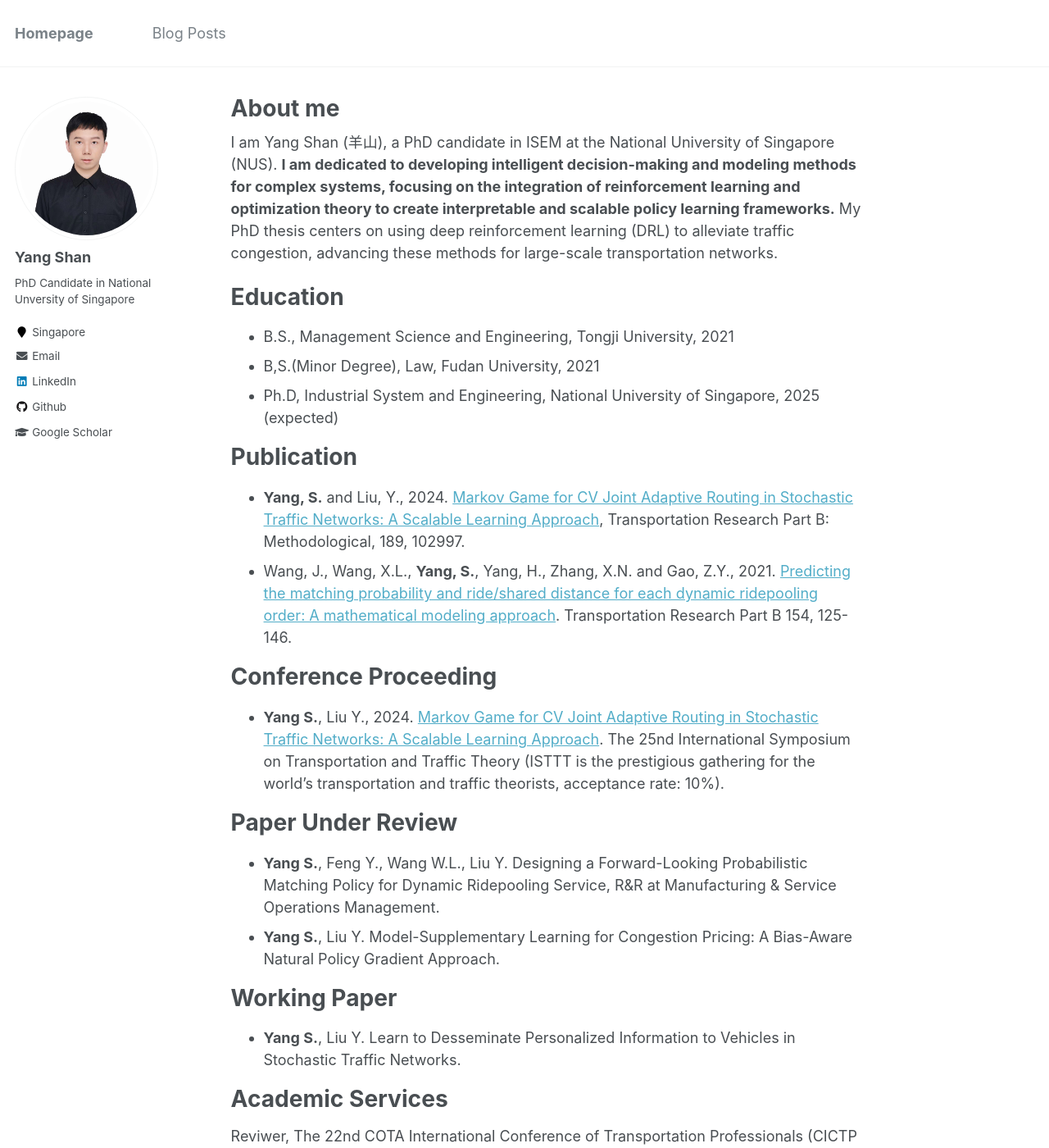
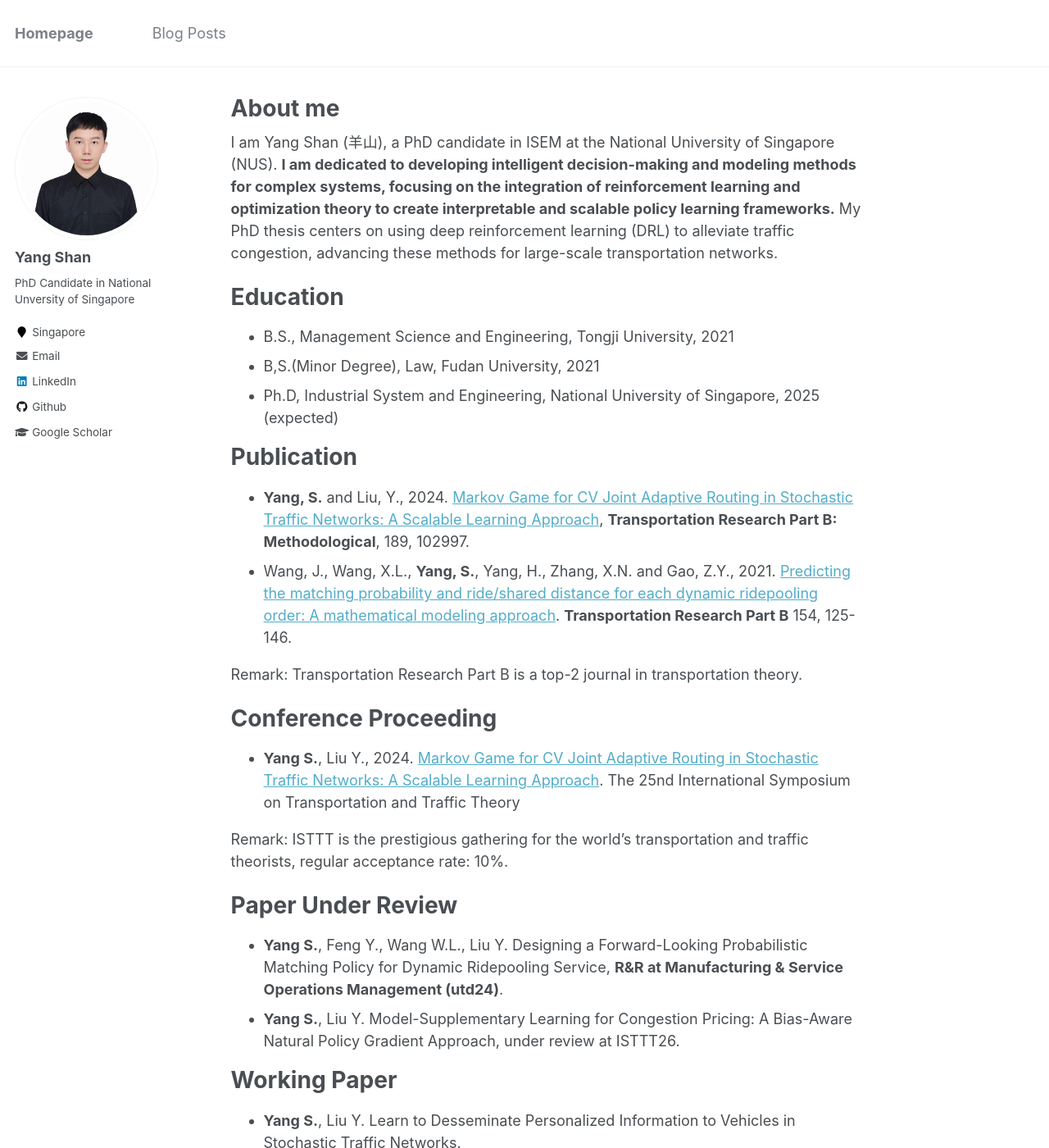
Before and after one commit to seanys/seanys.github.io, a Jekyll site: the page built from _pages/about.md, in a window 1280 px wide and 1400 px high. Shown: the whole window at 82% size. Built offline with Jekyll 4.4.1, drawn with Linux system fonts in a browser that asks for light colours.

Commit message:
Enhance publication details in about.md
Added journal names and remarks for clarity in publication and conference proceeding sections.

```diff
--- a/_pages/about.md
+++ b/_pages/about.md
@@ -18,17 +18,21 @@ Education
 
 Publication
 ======
-* **Yang, S.** and Liu, Y., 2024. [Markov Game for CV Joint Adaptive Routing in Stochastic Traffic Networks: A Scalable Learning Approach](https://www.sciencedirect.com/science/article/abs/pii/S0191261524001218), Transportation Research Part B: Methodological, 189, 102997.
-* Wang, J., Wang, X.L., **Yang, S.**, Yang, H., Zhang, X.N. and Gao, Z.Y., 2021. [Predicting the matching probability and ride/shared distance for each dynamic ridepooling order: A mathematical modeling approach](https://www.sciencedirect.com/science/article/pii/S0191261521001880). Transportation Research Part B 154, 125-146.
+* **Yang, S.** and Liu, Y., 2024. [Markov Game for CV Joint Adaptive Routing in Stochastic Traffic Networks: A Scalable Learning Approach](https://www.sciencedirect.com/science/article/abs/pii/S0191261524001218), **Transportation Research Part B: Methodological**, 189, 102997.
+* Wang, J., Wang, X.L., **Yang, S.**, Yang, H., Zhang, X.N. and Gao, Z.Y., 2021. [Predicting the matching probability and ride/shared distance for each dynamic ridepooling order: A mathematical modeling approach](https://www.sciencedirect.com/science/article/pii/S0191261521001880). **Transportation Research Part B** 154, 125-146.
+
+Remark: Transportation Research Part B is a top-2 journal in transportation theory.
 
 Conference Proceeding
 ======
-* **Yang S.**, Liu Y., 2024. [Markov Game for CV Joint Adaptive Routing in Stochastic Traffic Networks: A Scalable Learning Approach](https://www.researchgate.net/publication/380759912_Markov_Game_for_CV_Joint_Adaptive_Routing_in_Stochastic_Traffic_Networks_A_Scalable_Learning_Approach). The 25nd International Symposium on Transportation and Traffic Theory (ISTTT is the prestigious gathering for the world’s transportation and traffic theorists, acceptance rate: 10%).
+* **Yang S.**, Liu Y., 2024. [Markov Game for CV Joint Adaptive Routing in Stochastic Traffic Networks: A Scalable Learning Approach](https://www.researchgate.net/publication/380759912_Markov_Game_for_CV_Joint_Adaptive_Routing_in_Stochastic_Traffic_Networks_A_Scalable_Learning_Approach). The 25nd International Symposium on Transportation and Traffic Theory
+
+Remark: ISTTT is the prestigious gathering for the world’s transportation and traffic theorists, regular acceptance rate: 10%.
 
 Paper Under Review
 ======
-* **Yang S.**, Feng Y., Wang W.L., Liu Y. Designing a Forward-Looking Probabilistic Matching Policy for Dynamic Ridepooling Service, R&R at Manufacturing & Service Operations Management.
-* **Yang S.**, Liu Y. Model-Supplementary Learning for Congestion Pricing: A Bias-Aware Natural Policy Gradient Approach.
+* **Yang S.**, Feng Y., Wang W.L., Liu Y. Designing a Forward-Looking Probabilistic Matching Policy for Dynamic Ridepooling Service, **R&R at Manufacturing & Service Operations Management (utd24)**.
+* **Yang S.**, Liu Y. Model-Supplementary Learning for Congestion Pricing: A Bias-Aware Natural Policy Gradient Approach, under review at ISTTT26.
 
 Working Paper
 ======
```
